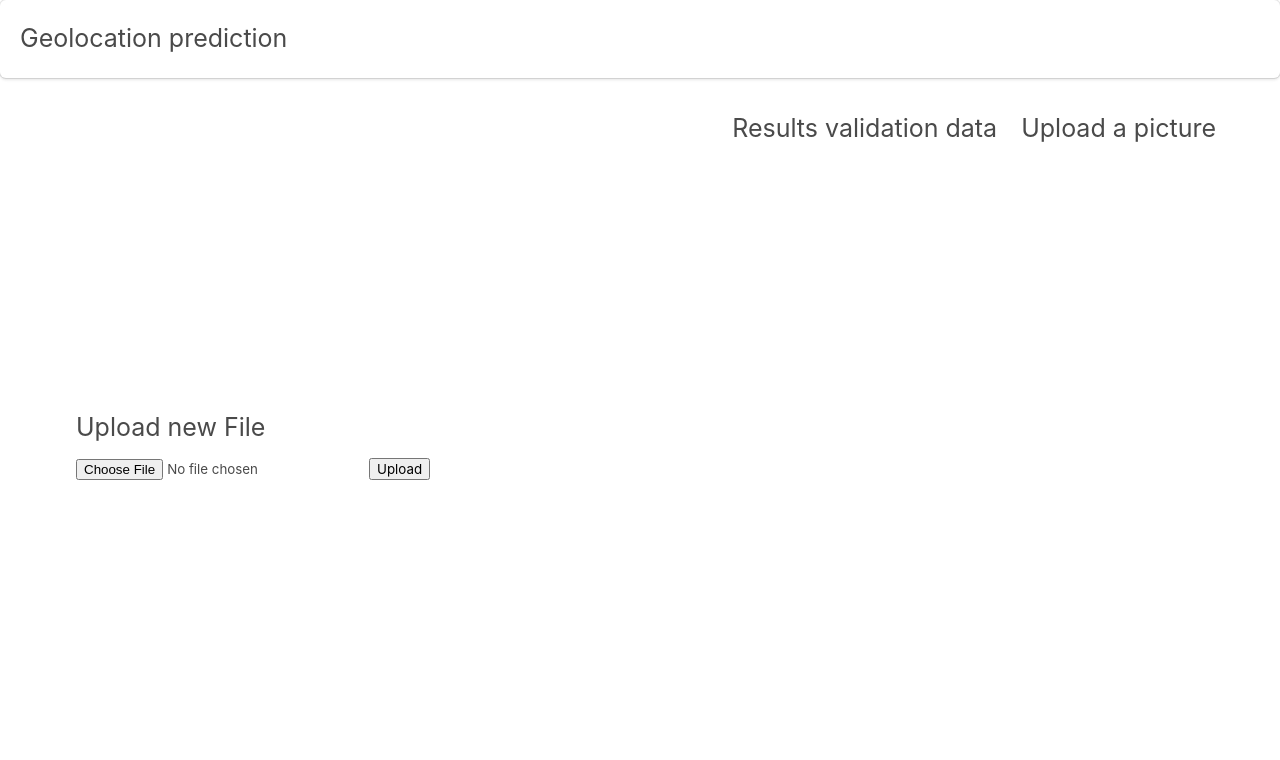
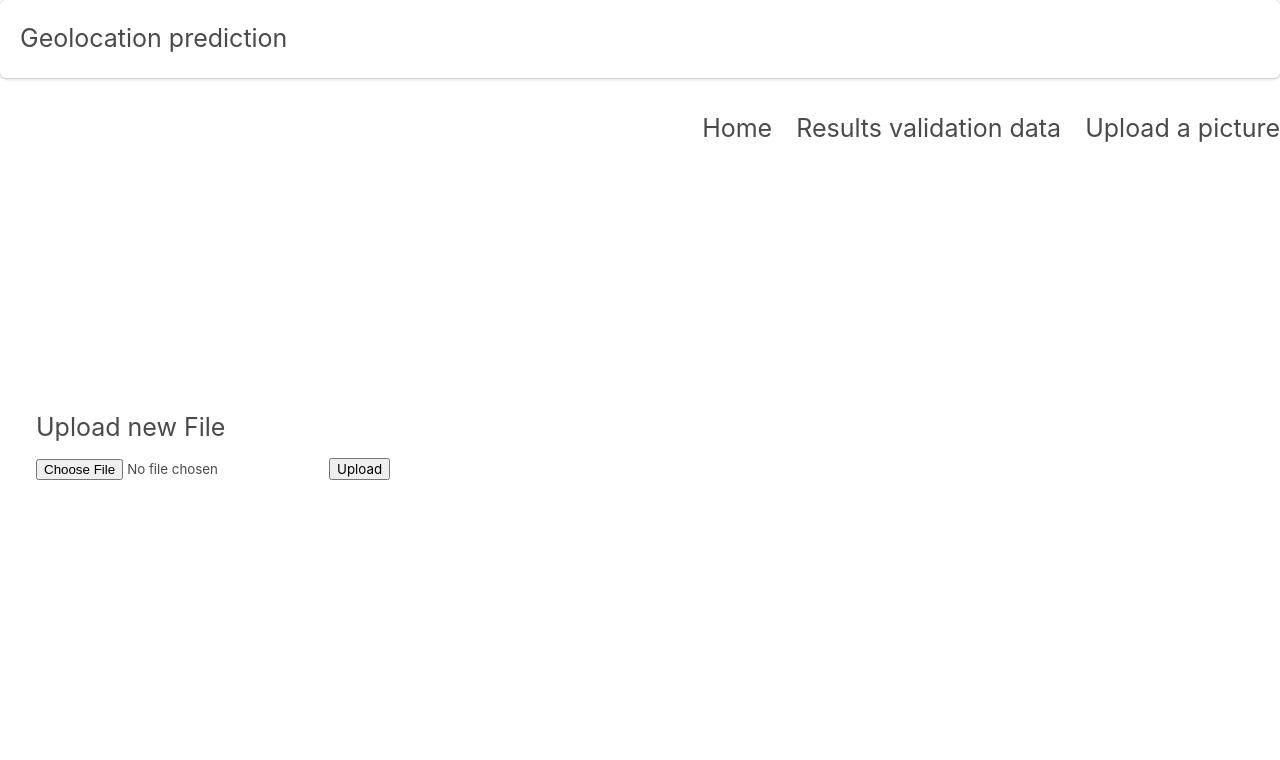
Before and after one commit to francesco98/switzerland-scale-geotagged-ml-model, a Flask app: page /upload in a window 1280 px wide. Shown: the top 760 px of the page. Run offline with Flask 2, Linux system fonts and the light colour scheme; parts of the project's set-up code (start-up, migrations or seed data) failed here and were passed over.

Commit message:
monor, UI improvements

```diff
--- a/webapp/main.py
+++ b/webapp/main.py
@@ -3,6 +3,7 @@ import base64
 import io
 import json
 import os
+import sys
 import time
 from functools import wraps
 from urllib.parse import urlparse
@@ -13,6 +14,8 @@ from PIL import Image
 from flask import render_template, redirect, url_for, session, flash, Flask, request
 
 import matplotlib
+from torchsummary import summary
+
 matplotlib.use('Agg')
 
 from datetime import date
@@ -31,6 +34,7 @@ device = torch.device("cpu")
 data_helper: DataHelper=None
 labelBuilder: LabelBuilder=None
 model = None
+input_shape = None
 test_dataset = None
 test_dataset_results = None
 sorted_test_dataset = None
@@ -98,7 +102,17 @@ def convert_and_sort_results(sort: str, results):
 
 @app.route('/')
 def index():
-    return render_template('index.html', num_cells=labelBuilder.get_num_labels(),image_heatmap=empty_heatmap)
+    model_summary = 'ERROR'
+    old_stdout = sys.stdout
+    try:
+        sys.stdout = mystdout = io.StringIO()
+        # print a summary
+        summary(model, input_shape, device=str(device))
+        model_summary = mystdout.getvalue()
+    except:
+        sys.stdout = old_stdout
+
+    return render_template('index.html', num_cells=labelBuilder.get_num_labels(), model_summary=model_summary, image_heatmap=empty_heatmap)
 
 
 @app.route('/validation')
@@ -177,7 +191,7 @@ def details():
 
 def prepare_model_and_data(args):
 
-    global data_helper, labelBuilder, test_dataset, model, test_dataset_results, display, predictor, empty_heatmap
+    global data_helper, labelBuilder, test_dataset, model, test_dataset_results, display, predictor, empty_heatmap, input_shape
 
     # args.modelfilename = 'geolocation_cnn_flickr_images_resnet18_04_11_2022.pt'
     print(f'Commandline args: {args}')
--- a/webapp/templates/base.html
+++ b/webapp/templates/base.html
@@ -15,6 +15,9 @@
        .row {
            display: flex;
        }
+       .container {
+           max-width: 2000px;
+       }
     </style>
     {% if auto_reload %}
     <meta http-equiv="refresh" content="{{auto_reload}}">
@@ -29,10 +32,13 @@
             <h1 class="hero-title">Geolocation prediction</h1>
         </div>
         <nav class="navbar">
-            <div class="container">
+            <div class="container is-widescreen">
 
                 <div id="navbarMenuHeroA" class="navbar-menu">
                     <div class="navbar-end">
+                        <a href="{{ url_for('index') }}" class="navbar-item">
+                            Home
+                        </a>
                         <a href="{{ url_for('validation', sort='probabilities' ) }}" class="navbar-item">
                             Results validation data
                         </a>
@@ -46,7 +52,7 @@
     </div>
 
     <div class="hero-body">
-        <div class="container has-text-left">
+        <div class="container is-widescreen has-text-left">
             {% block content %}
             {% endblock %}
         </div>
```
